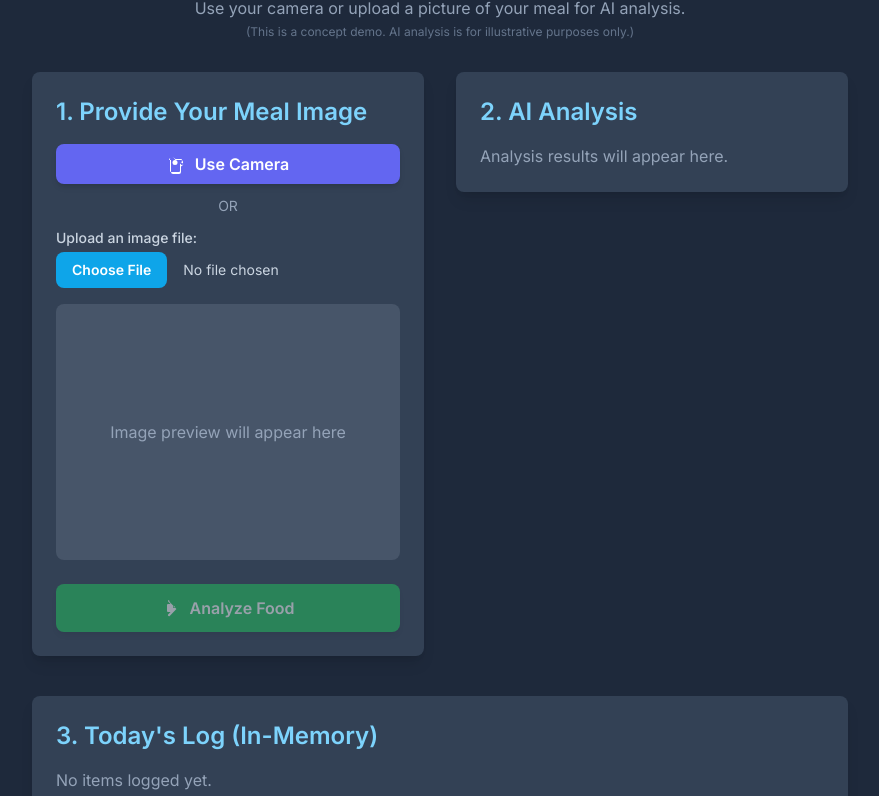
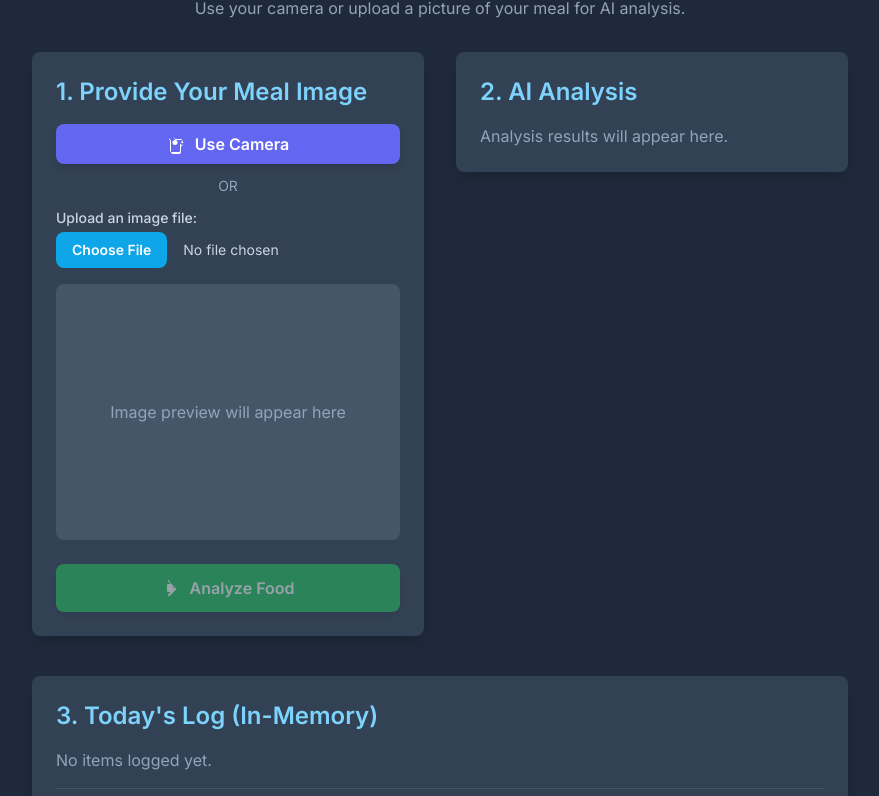
Before and after one commit to shihab98bc/AI-Food-Analyzer, a website: page public/index.html in a window 1280 px wide. Shown: the part 108-904 px from the top of the page, without its empty margins (200-1079 px from the left). Drawn offline with nearby package versions, Linux system fonts and the light colour scheme.

Commit message:
Initial commit of AI Food Analyzer

```diff
--- a/public/index.html
+++ b/public/index.html
@@ -77,7 +77,6 @@
         <header class="mb-8 text-center">
             <h1 class="text-4xl font-bold text-sky-400">AI Food Analyzer</h1>
             <p class="text-slate-400 mt-2">Use your camera or upload a picture of your meal for AI analysis.</p>
-            <p class="text-xs text-slate-500 mt-1">(This is a concept demo. AI analysis is for illustrative purposes only.)</p>
         </header>
 
         <div class="grid md:grid-cols-2 gap-8 items-start">
```
